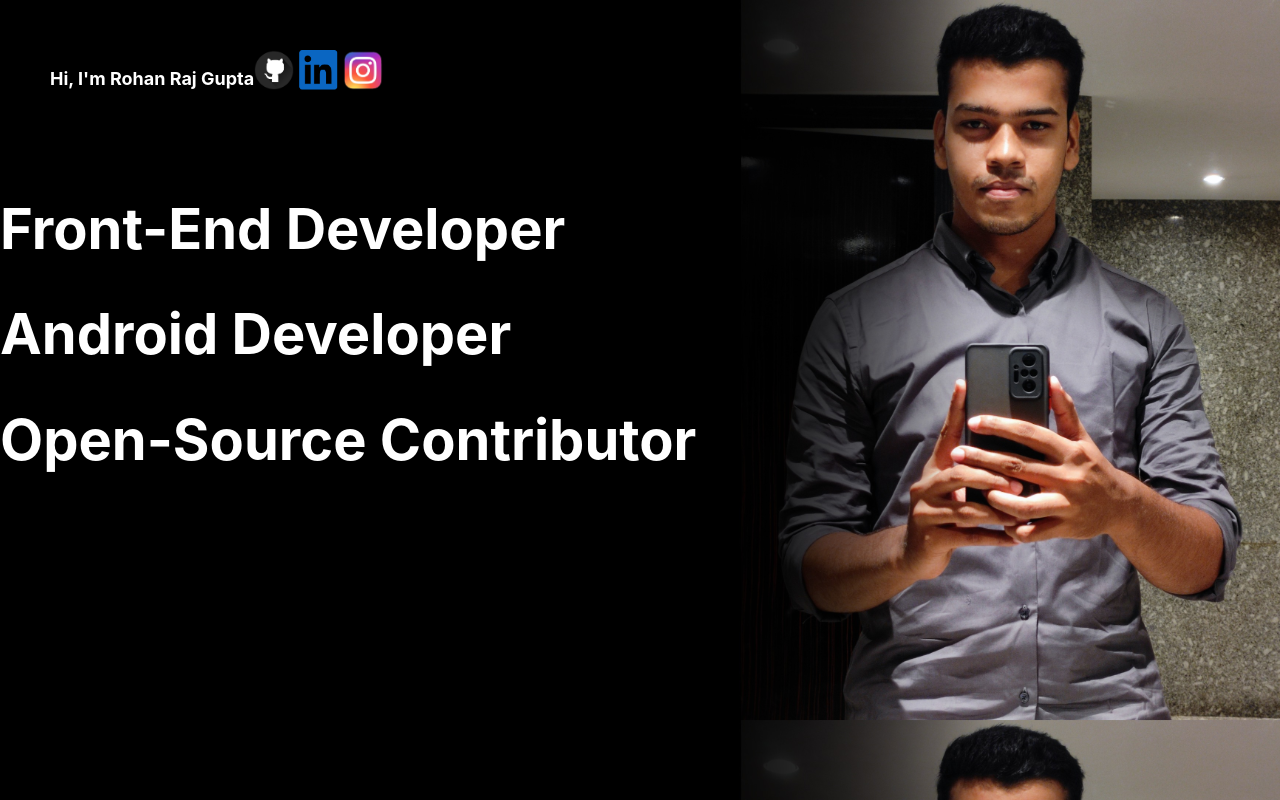
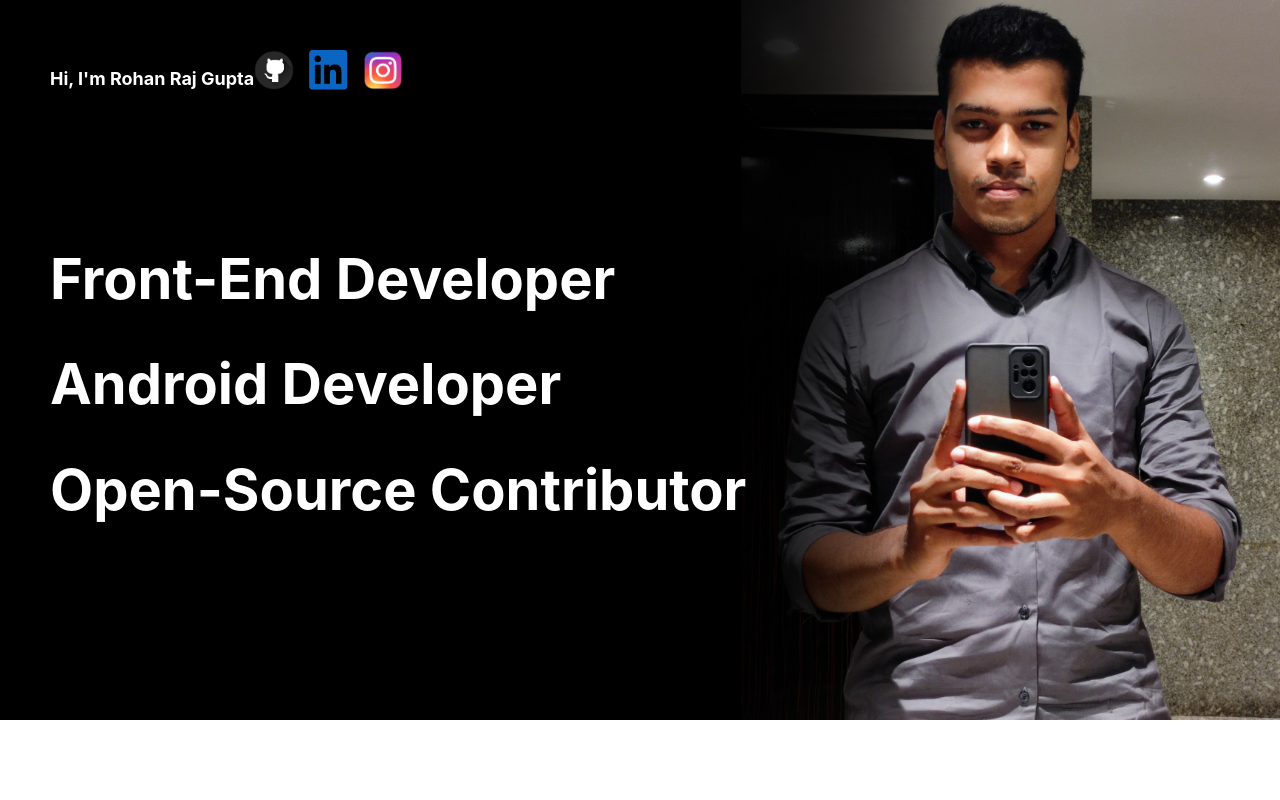
Before and after one commit to rohan09-raj/my-portfolio, a plain HTML site: page index.html in a window 1280 px wide. Drawn offline with Linux system fonts and the light colour scheme.

Commit message:
fix/minor css changes

```diff
--- a/styles/index_css.css
+++ b/styles/index_css.css
@@ -1,6 +1,7 @@
 body {
     margin: 0;
-    background-image: url(img/header_image.jpg);
+    font-family: -apple-system, BlinkMacSystemFont, 'Segoe UI', Roboto, Oxygen, Ubuntu, Cantarell, 'Open Sans', 'Helvetica Neue', sans-serif;
+    background: #ffffff url(img/header_image.jpg) no-repeat;
     background-size: 100%;
 }
 
@@ -10,19 +11,22 @@ p {
 
 nav {
     display: flex;
-    font-family: -apple-system, BlinkMacSystemFont, 'Segoe UI', Roboto, Oxygen, Ubuntu, Cantarell, 'Open Sans', 'Helvetica Neue', sans-serif;
     font-weight: 700;
     padding: 50px;
     font-size: 18px;
 }
 
-.social-media-links {
+.social-media {
+    align-items: flex-end;
+}
+
+.social-media-link {
     padding-right: 10px;
 }
 
 .profile-image {
-    font-family: -apple-system, BlinkMacSystemFont, 'Segoe UI', Roboto, Oxygen, Ubuntu, Cantarell, 'Open Sans', 'Helvetica Neue', sans-serif;
     font-weight: 700;
     font-size: 28px;
     color: white;
+    padding: 50px;
 }
```
